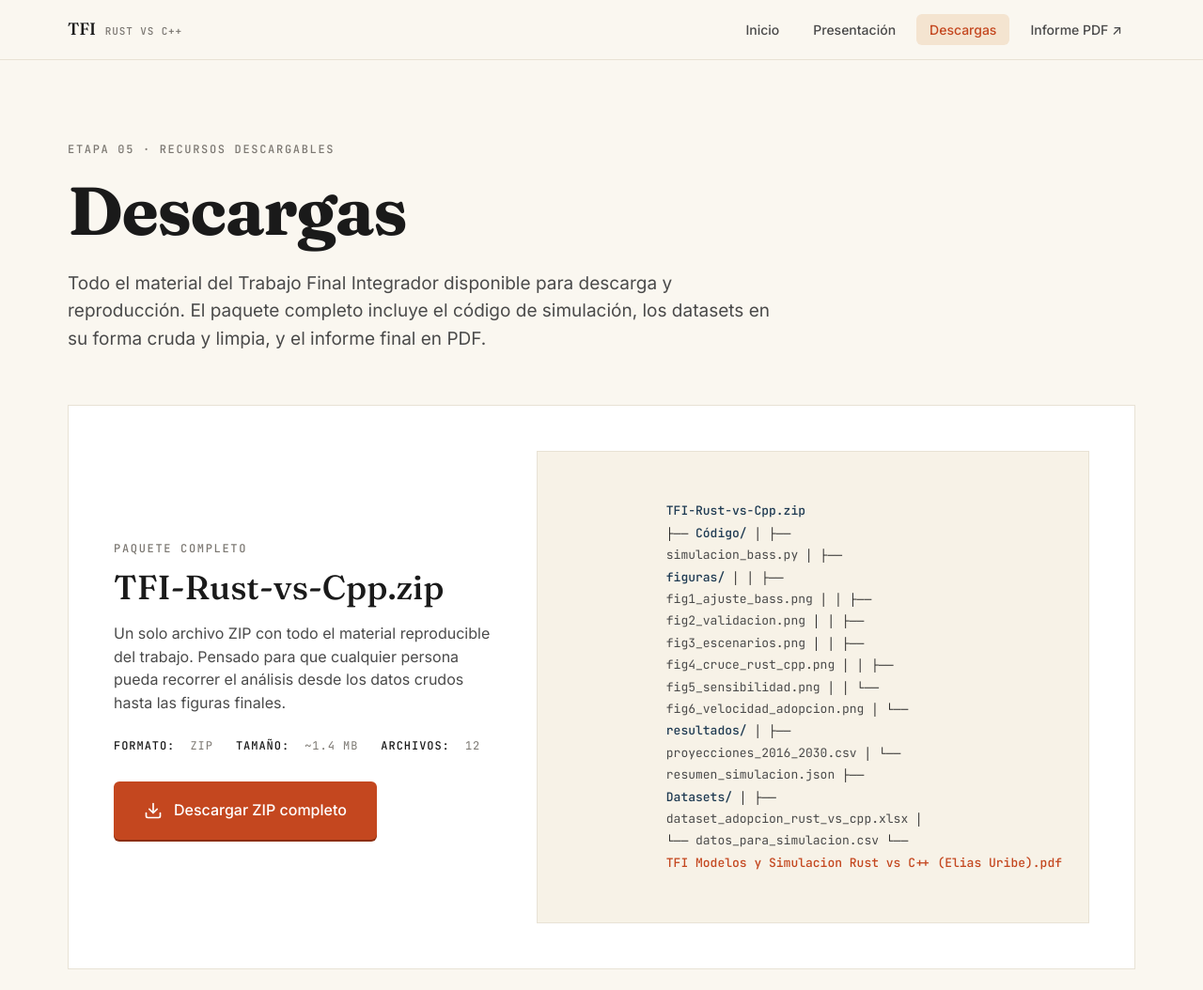
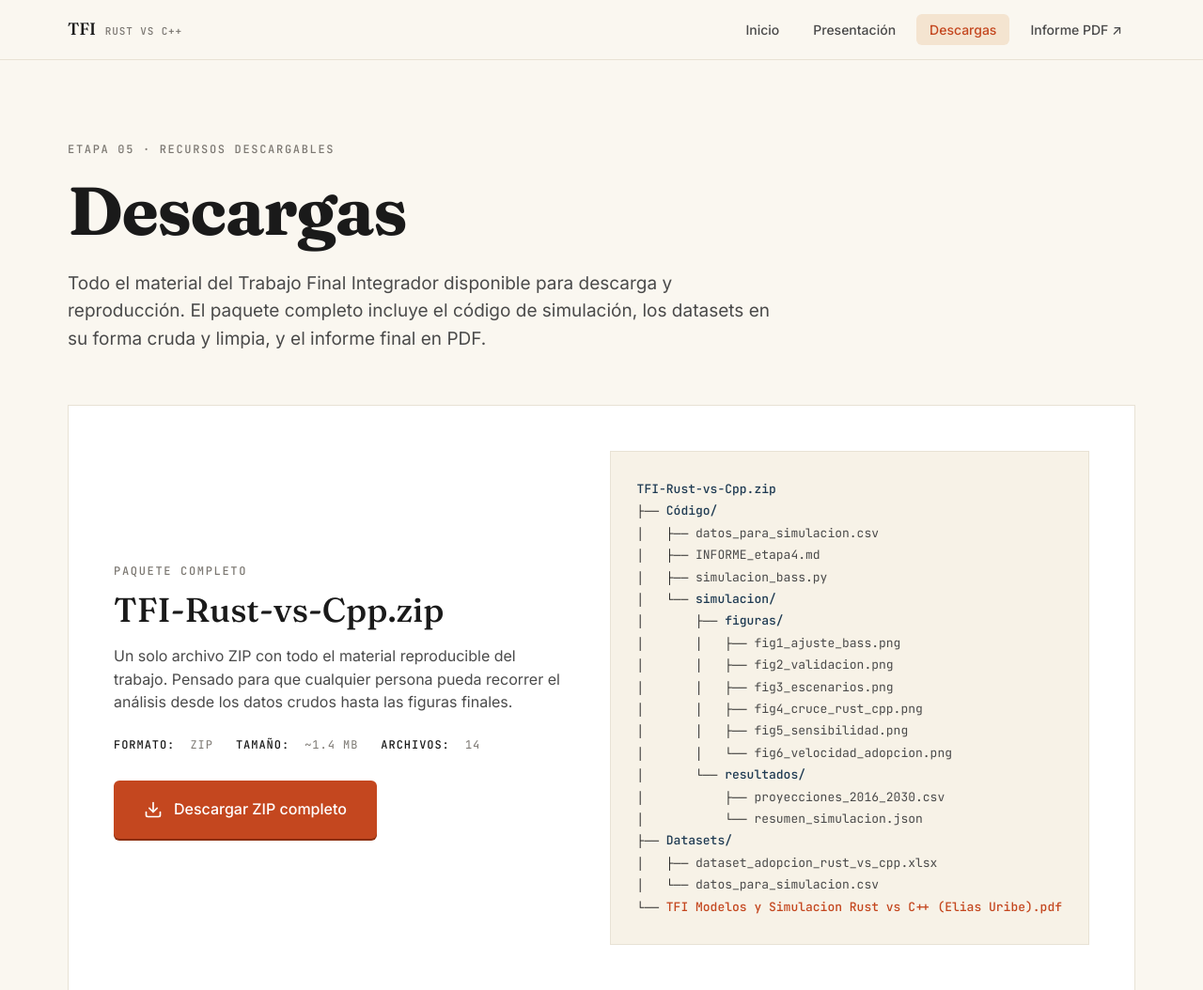
Before and after one commit to eauribecurapil-tech/portafolio-digital-TFI-MyS, a plain HTML site: page descargas.html in a window 1280 px wide. Shown: the top 1054 px of the page at 94% size. Drawn offline with Linux system fonts and the light colour scheme.

Commit message:
Corrección en el zip tree

```diff
--- a/descargas.html
+++ b/descargas.html
@@ -365,7 +365,7 @@
                 <strong>Tamaño:</strong> ~1.4 MB
               </div>
               <div class="download-meta-item">
-                <strong>Archivos:</strong> 12
+                <strong>Archivos:</strong> 14
               </div>
             </div>
             <a
@@ -390,27 +390,27 @@
             </a>
           </div>
           <div class="download-main-right">
-            <div class="zip-tree" aria-label="Estructura del archivo ZIP">
-              <span class="tree-folder">TFI-Rust-vs-Cpp.zip</span>
-              ├── <span class="tree-folder">Código/</span> │ ├──
-              <span class="tree-file">simulacion_bass.py</span> │ ├──
-              <span class="tree-folder">figuras/</span> │ │ ├──
-              <span class="tree-file">fig1_ajuste_bass.png</span> │ │ ├──
-              <span class="tree-file">fig2_validacion.png</span> │ │ ├──
-              <span class="tree-file">fig3_escenarios.png</span> │ │ ├──
-              <span class="tree-file">fig4_cruce_rust_cpp.png</span> │ │ ├──
-              <span class="tree-file">fig5_sensibilidad.png</span> │ │ └──
-              <span class="tree-file">fig6_velocidad_adopcion.png</span> │ └──
-              <span class="tree-folder">resultados/</span> │ ├──
-              <span class="tree-file">proyecciones_2016_2030.csv</span> │ └──
-              <span class="tree-file">resumen_simulacion.json</span> ├──
-              <span class="tree-folder">Datasets/</span> │ ├──
-              <span class="tree-file">dataset_adopcion_rust_vs_cpp.xlsx</span> │
-              └── <span class="tree-file">datos_para_simulacion.csv</span> └──
-              <span class="tree-pdf"
-                >TFI Modelos y Simulacion Rust vs C++ (Elias Uribe).pdf</span
-              >
-            </div>
+            <!-- prettier-ignore -->
+            <pre class="zip-tree" aria-label="Estructura del archivo ZIP"><span class="tree-folder">TFI-Rust-vs-Cpp.zip</span>
+├── <span class="tree-folder">Código/</span>
+│   ├── <span class="tree-file">datos_para_simulacion.csv</span>
+│   ├── <span class="tree-file">INFORME_etapa4.md</span>
+│   ├── <span class="tree-file">simulacion_bass.py</span>
+│   └── <span class="tree-folder">simulacion/</span>
+│       ├── <span class="tree-folder">figuras/</span>
+│       │   ├── <span class="tree-file">fig1_ajuste_bass.png</span>
+│       │   ├── <span class="tree-file">fig2_validacion.png</span>
+│       │   ├── <span class="tree-file">fig3_escenarios.png</span>
+│       │   ├── <span class="tree-file">fig4_cruce_rust_cpp.png</span>
+│       │   ├── <span class="tree-file">fig5_sensibilidad.png</span>
+│       │   └── <span class="tree-file">fig6_velocidad_adopcion.png</span>
+│       └── <span class="tree-folder">resultados/</span>
+│           ├── <span class="tree-file">proyecciones_2016_2030.csv</span>
+│           └── <span class="tree-file">resumen_simulacion.json</span>
+├── <span class="tree-folder">Datasets/</span>
+│   ├── <span class="tree-file">dataset_adopcion_rust_vs_cpp.xlsx</span>
+│   └── <span class="tree-file">datos_para_simulacion.csv</span>
+└── <span class="tree-pdf">TFI Modelos y Simulacion Rust vs C++ (Elias Uribe).pdf</span></pre>
           </div>
         </div>
       </section>
```
